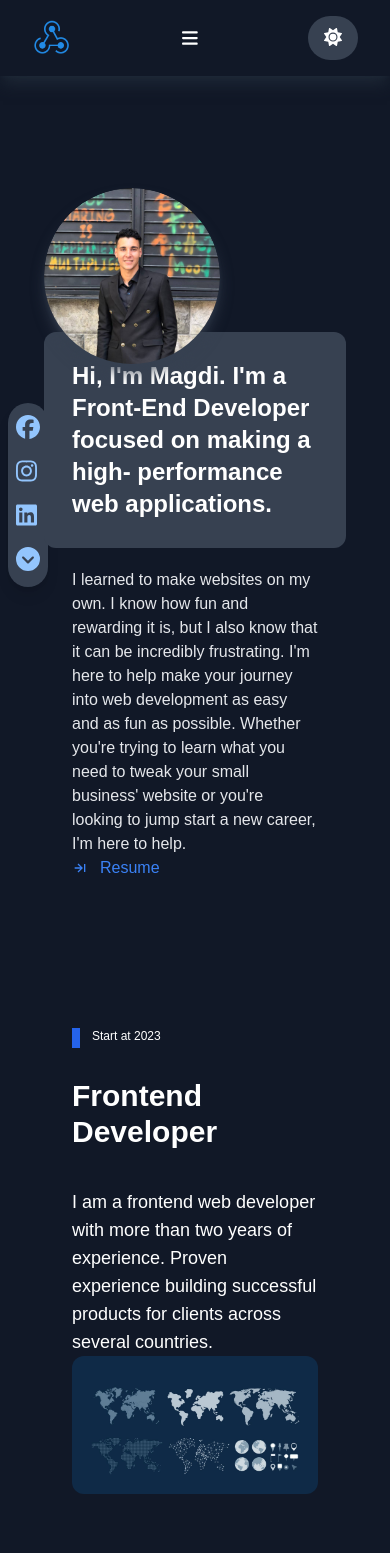
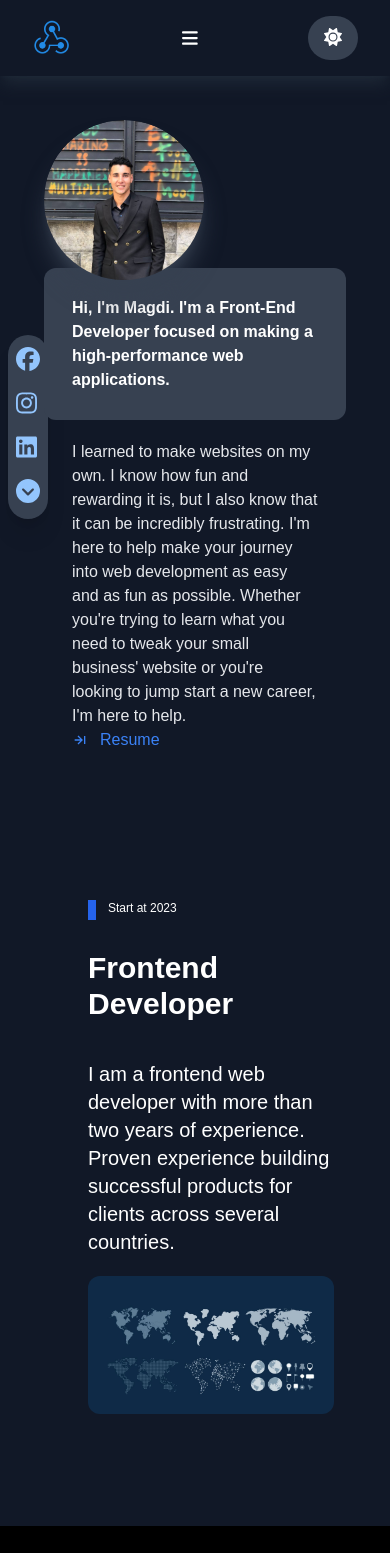
Before and after one commit to magdiperper12/portfolio, a React (Create React App) app: page / in a window 390 px wide. Shown: the top 1553 px of the page. Built offline with nearby package versions, Linux system fonts and the light colour scheme.

Commit message:
adding type animation

```diff
--- a/package.json
+++ b/package.json
@@ -16,6 +16,7 @@
     "react-player": "^2.16.0",
     "react-router-dom": "^6.26.2",
     "react-scripts": "5.0.1",
+    "react-type-animation": "^3.2.0",
     "web-vitals": "^2.1.4"
   },
   "scripts": {
--- a/src/pages/Home.js
+++ b/src/pages/Home.js
@@ -11,17 +11,18 @@ import {
 import { faCircleChevronDown } from '@fortawesome/free-solid-svg-icons';
 import { BiArrowToRight } from 'react-icons/bi';
 import { Link } from 'react-router-dom';
+import { TypeAnimation } from 'react-type-animation';
 
 function Home() {
 	const { darkMode } = useDarkMode(); // Use the darkMode state from context
 
 	return (
 		<div
-			className={`relative ${
+			className={`relative -mt-16 md:-mt-0  ${
 				darkMode ? 'bg-gray-900 text-white' : 'bg-white text-black'
 			}`}>
 			<div
-				className={`absolute cursor-pointer -start-6 top-1/4 flex flex-col gap-4 py-3 -mt-20 px-2 rounded-full shadow-lg ${
+				className={`absolute cursor-pointer -start-6 top-1/4 flex flex-col gap-4 py-3 -mt-20 px-2 rounded-full shadow-xl ${
 					darkMode ? 'bg-gray-700 text-blue-300' : 'bg-white text-blue-600'
 				}`}>
 				<a
@@ -61,17 +62,27 @@ function Home() {
 				</Link>
 			</div>
 			<section
-				className={`container flex lg:w-3/4 justify-center items-center py-16 px-3 ${
+				className={`container md:mt-10 xl:mt-auto md:mx-4 xl:mx-auto flex xl:w-3/4 justify-center items-center py-16 px-3 ${
 					darkMode ? 'bg-gray-900 text-white' : 'bg-white text-black'
 				} mx-auto`}>
-				<div className='relative pt-36 lg:pt-0'>
+				<div className='relative pt-36 xl:pt-0'>
 					<h1
-						className={`text-white p-7 bg-gray-700 rounded-xl   lg:ps-80 text-2xl sm:text-3xl md:text-5xl lg:text-5xl font-bold mb-5`}>
-						Hi, I'm Magdi. I'm a Front-End Developer focused on making a high-
-						performance web applications.
+						className={`text-white p-7 md:pt-10 xl:pt-auto bg-gray-700 rounded-xl    xl:ps-80  sm:text-3xl md:text-3xl xl:text-5xl font-bold mb-5`}>
+						<TypeAnimation
+							sequence={[
+								1000,
+								"Hi, I'm Magdi. I'm a Front-End Developer focused on making a high-performance web applications.",
+								1000,
+								'How can I help you ....?',
+								1000,
+							]}
+							wrapper='span'
+							speed={50}
+							repeat={Infinity}
+						/>
 					</h1>
 					<p
-						className={`mb-5 px-7 text-base sm:text-lg md:text-xl lg:text-2xl  lg:ps-80 font-medium ${
+						className={`mb-5 px-7 text-base sm:text-xl md:text-xl xl:text-2xl  xl:ps-80 font-medium ${
 							darkMode ? 'text-gray-200' : 'text-black'
 						}`}>
 						I learned to make websites on my own. I know how fun and rewarding
@@ -89,7 +100,7 @@ function Home() {
 							</a>
 						</div>
 					</p>
-					<div className='absolute start-1/6 md:start-1/4 lg:start-0 shadow-lg shadow-gray-700 -top-0  md:-top-24 lg:top-16 rounded-full overflow-hidden w-44 h-44  md:w-72 md:h-72 lg:w-80 lg:h-80'>
+					<div className='absolute  start-1/6 md:start-1/4 lg:start-1/3 xl:start-0 shadow-xl shadow-gray-700 -top-1  md:-top-28 md:z-0 xl:top-16 rounded-full overflow-hidden w-40 h-40  md:w-72 md:h-72 xl:w-80 xl:h-80'>
 						<img
 							src={image}
 							className='mx-auto rounded-full'
@@ -100,7 +111,7 @@ function Home() {
 			</section>
 
 			<section
-				className={`container flex lg:flex-row md:flex-col flex-col  w-full justify-between items-center py-16 px-10 ${
+				className={`container mx-4 flex xl:flex-row md:flex-col flex-col  w-full justify-between items-center py-16 px-10 ${
 					darkMode ? 'bg-gray-900 text-white' : 'bg-white text-black'
 				}`}>
 				<div>
@@ -113,7 +124,7 @@ function Home() {
 					<h1 className='text-3xl sm:text-4xl md:text-5xl font-semibold mb-6 animate-bounce'>
 						Frontend Developer
 					</h1>
-					<p className='max-w-4xl text-lg sm:text-xl md:text-2xl'>
+					<p className='max-w-4xl text-xl sm:text-xl md:text-2xl mb-5'>
 						I am a frontend web developer with more than two years of
 						experience. Proven experience building successful products for
 						clients across several countries.
@@ -122,7 +133,7 @@ function Home() {
 				<div>
 					<img
 						src={image1}
-						className='h-auto w-full rounded-xl mx-auto  lg:w-2/3'
+						className='h-auto w-full rounded-xl mx-auto  xl:w-2/3'
 						alt='logo'
 					/>
 				</div>
```
Also changed, not shown: 1 other file (tests, documents, lock files or other folders).
